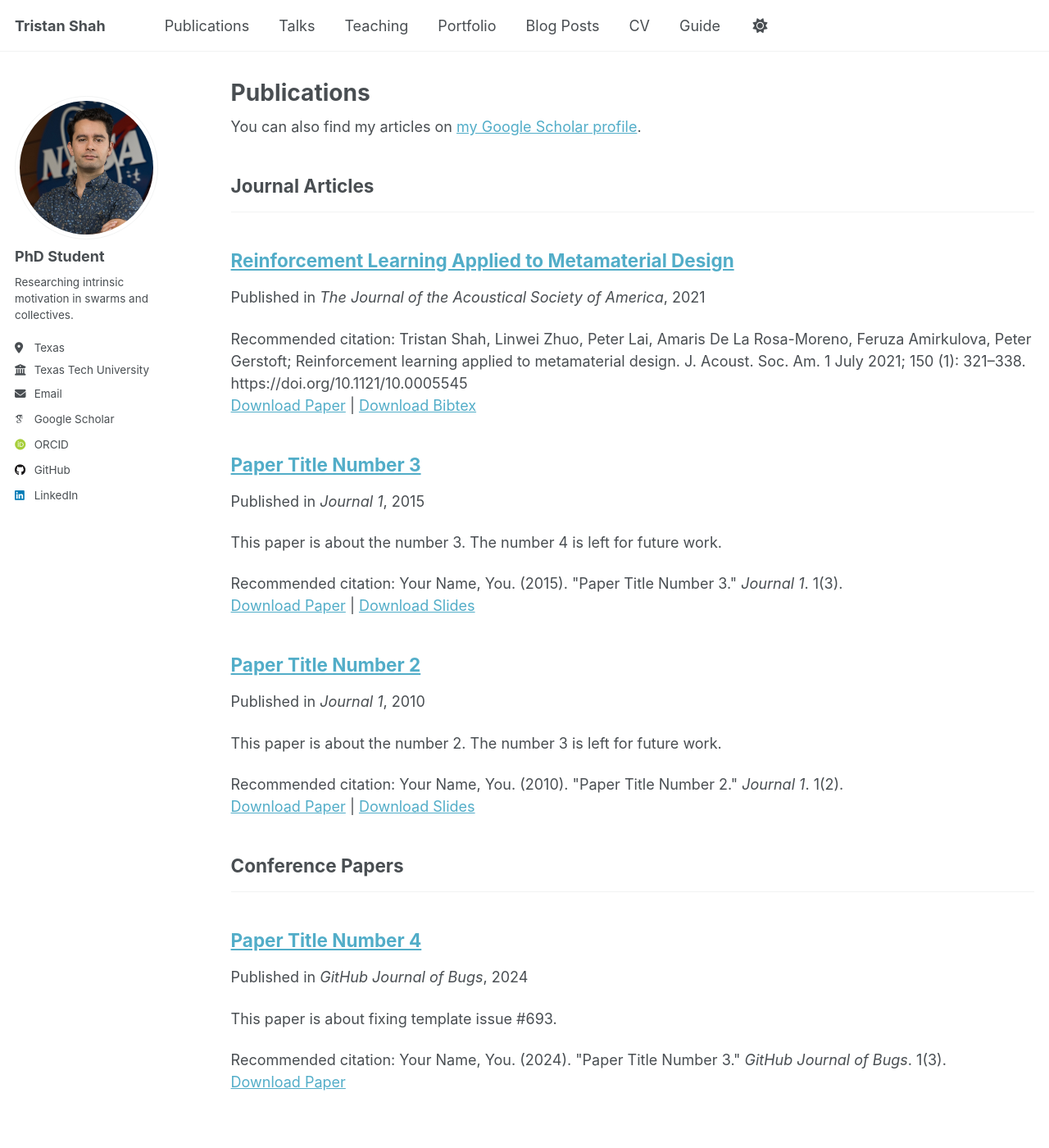
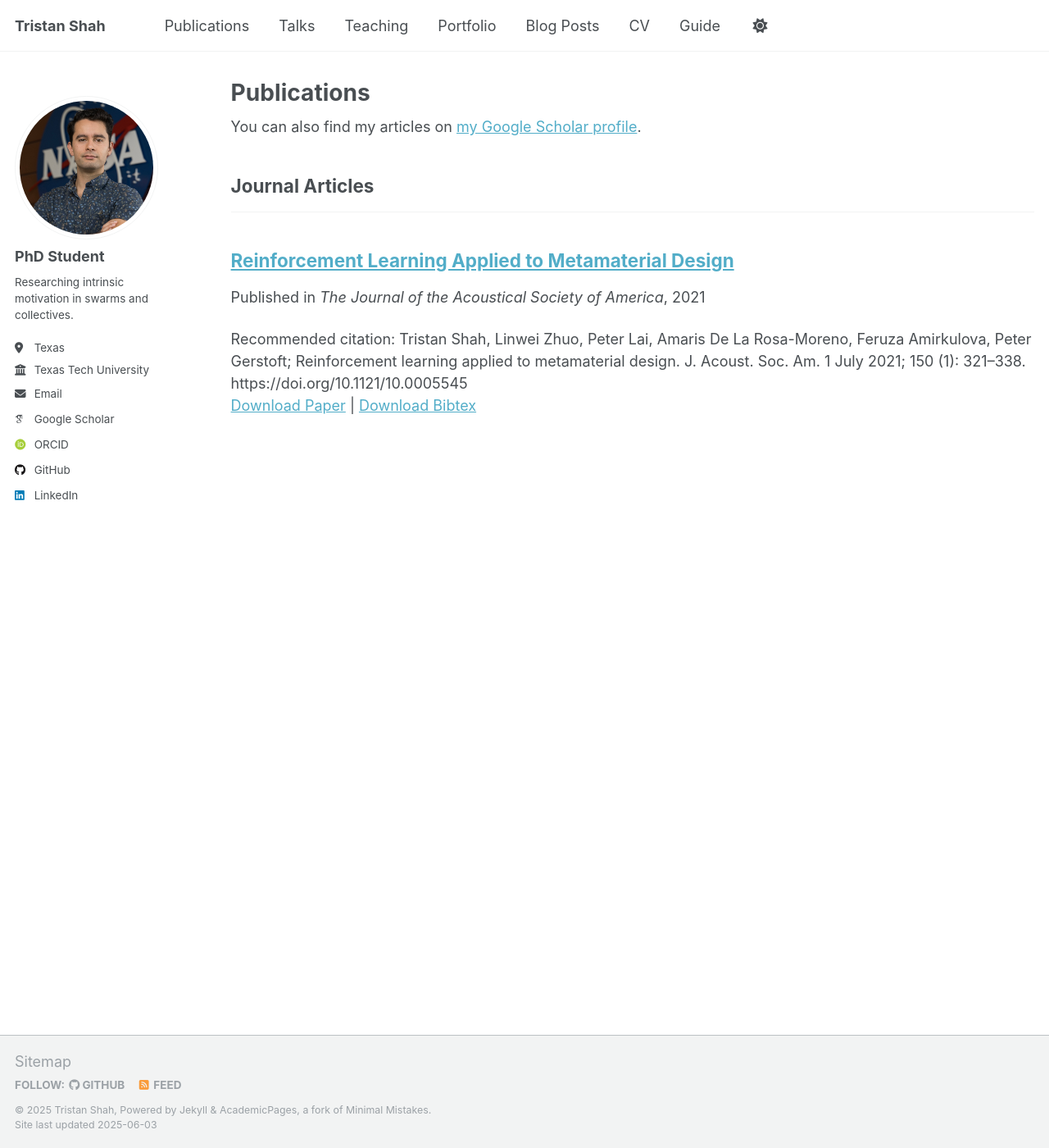
Before and after one commit to gladisor/gladisor.github.io, a Jekyll site: the page built from _pages/publications.html, in a window 1280 px wide and 1400 px high. Shown: the whole window at 82% size. Built offline with Jekyll 4.4.1, drawn with Linux system fonts in a browser that asks for light colours; some web fonts are replaced.

```diff
--- a/_publications/2010-10-01-paper-title-number-2.md
+++ /dev/null
@@ -1,14 +0,0 @@
----
-title: "Paper Title Number 2"
-collection: publications
-category: manuscripts
-permalink: /publication/2010-10-01-paper-title-number-2
-excerpt: 'This paper is about the number 2. The number 3 is left for future work.'
-date: 2010-10-01
-venue: 'Journal 1'
-slidesurl: 'http://academicpages.github.io/files/slides2.pdf'
-paperurl: 'http://academicpages.github.io/files/paper2.pdf'
-citation: 'Your Name, You. (2010). &quot;Paper Title Number 2.&quot; <i>Journal 1</i>. 1(2).'
----
-
-The contents above will be part of a list of publications, if the user clicks the link for the publication than the contents of section will be rendered as a full page, allowing you to provide more information about the paper for the reader. When publications are displayed as a single page, the contents of the above "citation" field will automatically be included below this section in a smaller font.
--- a/_publications/2015-10-01-paper-title-number-3.md
+++ /dev/null
@@ -1,14 +0,0 @@
----
-title: "Paper Title Number 3"
-collection: publications
-category: manuscripts
-permalink: /publication/2015-10-01-paper-title-number-3
-excerpt: 'This paper is about the number 3. The number 4 is left for future work.'
-date: 2015-10-01
-venue: 'Journal 1'
-slidesurl: 'http://academicpages.github.io/files/slides3.pdf'
-paperurl: 'http://academicpages.github.io/files/paper3.pdf'
-citation: 'Your Name, You. (2015). &quot;Paper Title Number 3.&quot; <i>Journal 1</i>. 1(3).'
----
-
-The contents above will be part of a list of publications, if the user clicks the link for the publication than the contents of section will be rendered as a full page, allowing you to provide more information about the paper for the reader. When publications are displayed as a single page, the contents of the above "citation" field will automatically be included below this section in a smaller font.
--- a/_publications/2024-02-17-paper-title-number-4.md
+++ /dev/null
@@ -1,13 +0,0 @@
----
-title: "Paper Title Number 4"
-collection: publications
-category: conferences
-permalink: /publication/2024-02-17-paper-title-number-4
-excerpt: 'This paper is about fixing template issue #693.'
-date: 2024-02-17
-venue: 'GitHub Journal of Bugs'
-paperurl: 'http://academicpages.github.io/files/paper3.pdf'
-citation: 'Your Name, You. (2024). &quot;Paper Title Number 3.&quot; <i>GitHub Journal of Bugs</i>. 1(3).'
----
-
-The contents above will be part of a list of publications, if the user clicks the link for the publication than the contents of section will be rendered as a full page, allowing you to provide more information about the paper for the reader. When publications are displayed as a single page, the contents of the above "citation" field will automatically be included below this section in a smaller font.
```
Also changed, not shown: _publications/2021-7-14-paper-title-number-1.md (+1 -1 lines), files/Reinforcement learning applied to metamaterial design.bib (renamed from files/bibtex1.bib), 6 other files.
